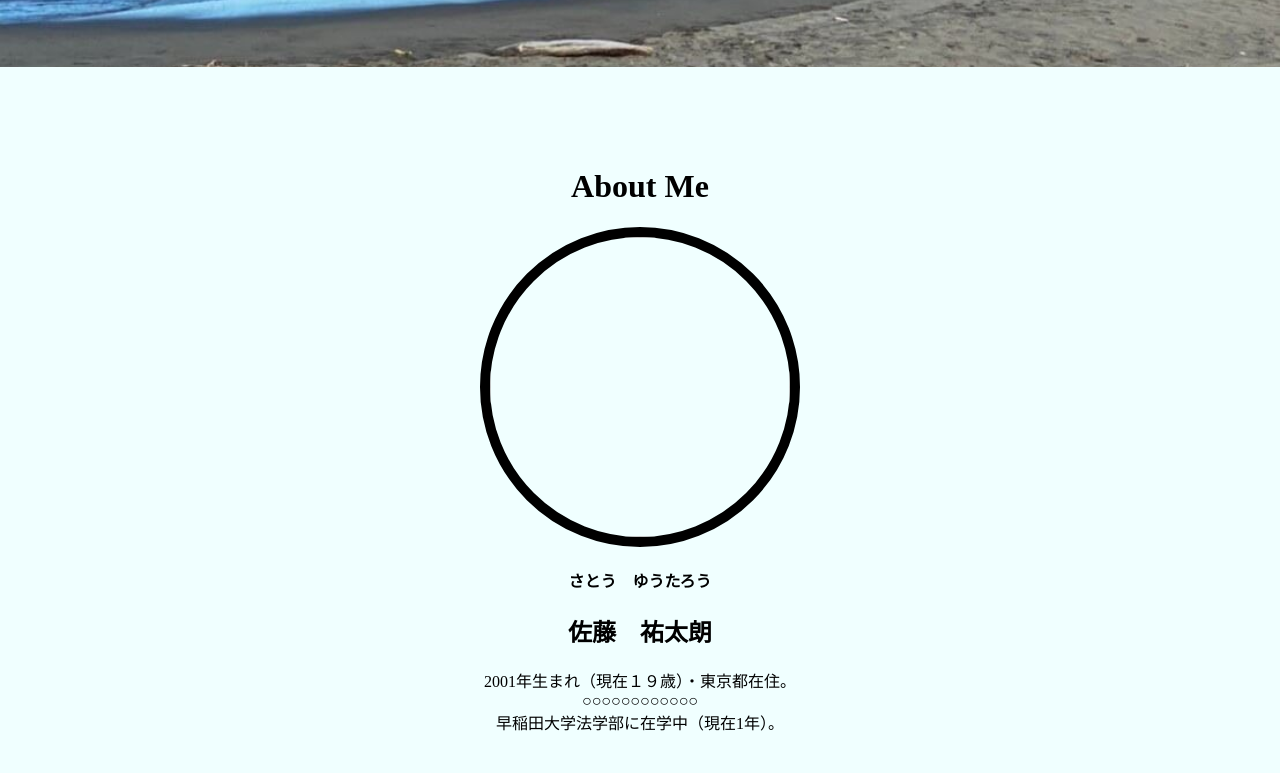
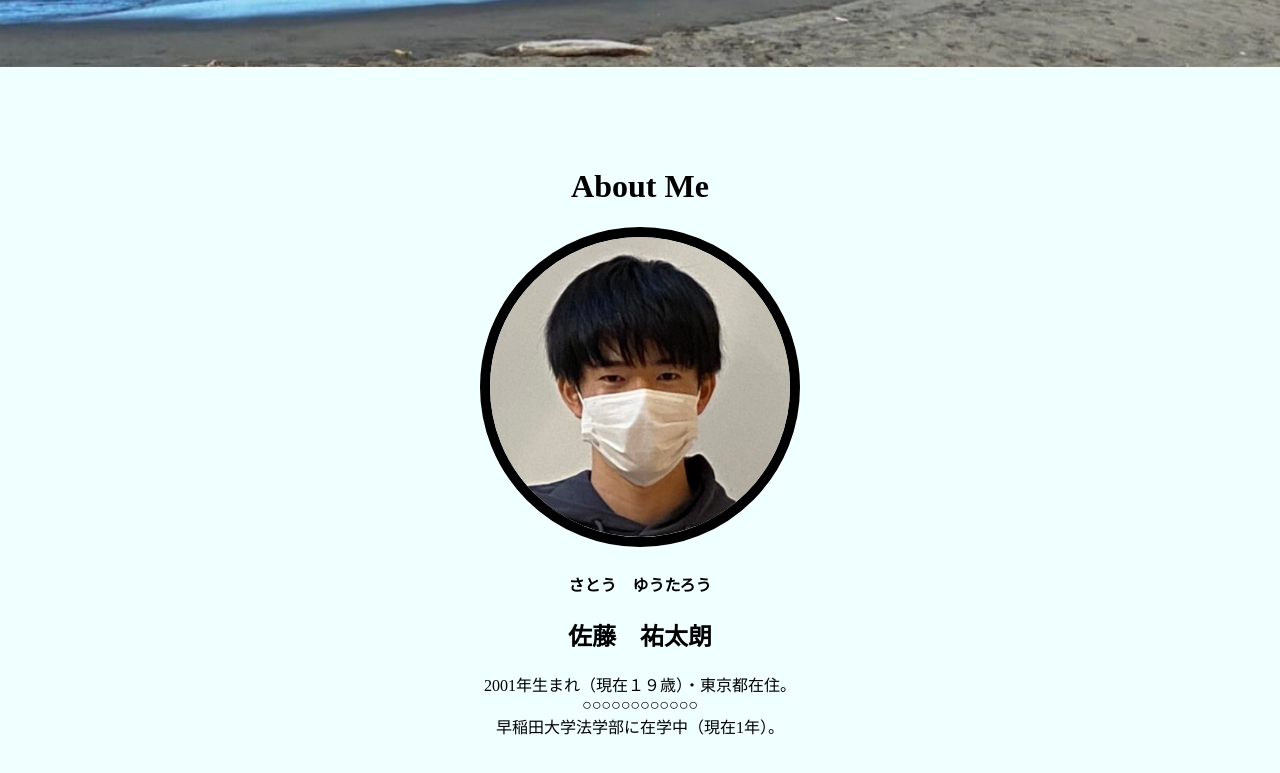
Before and after one commit to Nissen000/port, a plain HTML site: page index.html in a window 1280 px wide. Shown: the part 933-1706 px from the top of the page. Drawn offline with Linux system fonts and the light colour scheme; files whose address does not match are found by name.

Commit message:
Update index.html

```diff
--- a/index.html
+++ b/index.html
@@ -28,7 +28,7 @@
     <h1>About Me</h1>
 
   </div>
-  <img src="img/IMG_6136.jpeg" class="face">
+  <img src="IMG_6136.jpeg" class="face">
   <div class="profile">
     <h4>さとう　ゆうたろう</h4>
     <h2>佐藤　祐太朗</h2>
```
